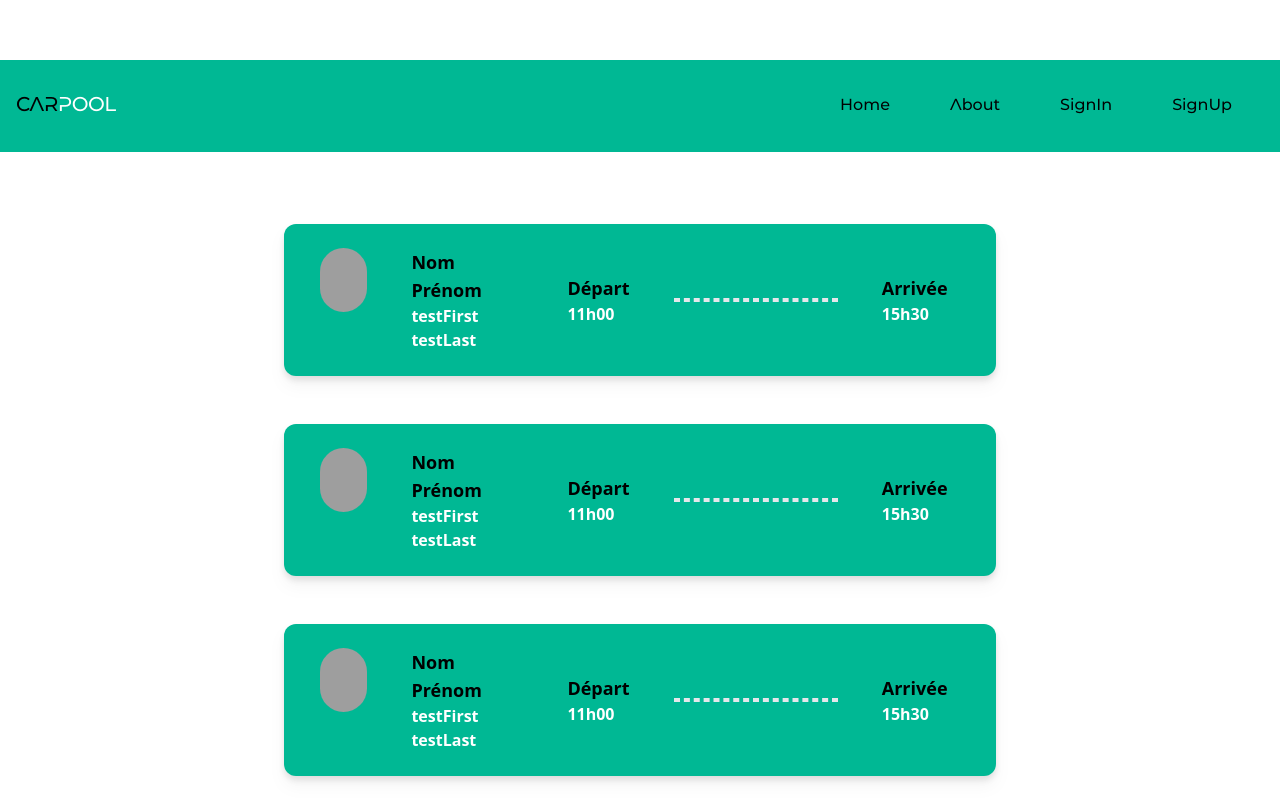
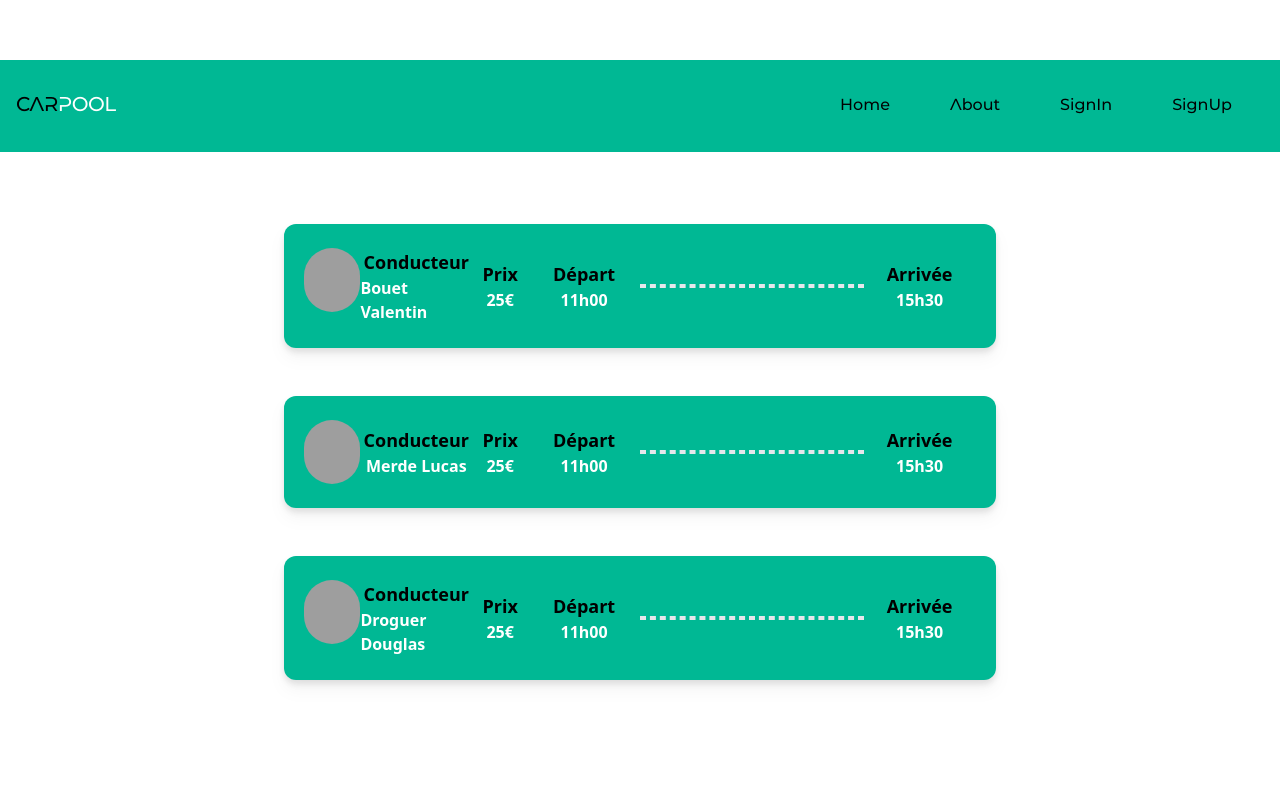
Before and after one commit to bertyn99/carpool-front, a Next.js app: page /search in a window 1280 px wide. Shown: the part 740-1540 px from the top of the page. After the commit the page ends 1444 px from the top, so only its background shows below. Built offline with nearby package versions, Linux system fonts and the light colour scheme; grey boxes are pictures that could not be loaded.

Commit message:
modify tripscard

```diff
--- a/app/search/page.tsx
+++ b/app/search/page.tsx
@@ -1,6 +1,7 @@
 import React from 'react';
 
 import TripsCardList from '@/components/tripscardlist/Tripscardlist';
+import Input from '@/components/inputs/Input';
 
 const Search = () => {
 
@@ -9,26 +10,29 @@ const Search = () => {
         {
             url: "https://picsum.photos/200/300",
             urlalt: "car",
-            NameFirst: "testFirst",
-            NameLast: "testLast",
+            NameFirst: "Bouet",
+            NameLast: "Valentin",
             StartDate: "11h00",
-            EndDate: "15h30"
+            EndDate: "15h30",
+            Price: "25"
         },
         {
             url: "https://picsum.photos/200/300",
             urlalt: "car",
-            NameFirst: "testFirst",
-            NameLast: "testLast",
+            NameFirst: "Merde",
+            NameLast: "Lucas",
             StartDate: "11h00",
-            EndDate: "15h30"
+            EndDate: "15h30",
+            Price: "25"
         },
         {
             url: "https://picsum.photos/200/300",
             urlalt: "car",
-            NameFirst: "testFirst",
-            NameLast: "testLast",
+            NameFirst: "Droguer",
+            NameLast: "Douglas",
             StartDate: "11h00",
-            EndDate: "15h30"
+            EndDate: "15h30",
+            Price: "25"
         },
       ];
       return (
--- a/components/tripscard/Tripscard.tsx
+++ b/components/tripscard/Tripscard.tsx
@@ -8,22 +8,26 @@ interface Props {
 
 const TripsCard = ({cardInfo}:Props) => {
     return (
-       <div className="flex flex-row justify-center w-4/6 rounded-xl my-6 bg-light-green py-6 px-5 drop-shadow-lg">
-            <div className='flex flex-col mx-4'>
+       <div className="flex flex-row justify-between w-4/6 rounded-xl my-6 bg-light-green py-6 px-5 drop-shadow-lg">
+            <div className='flex flex-col w-1/12 items-center'>
                 <img src={cardInfo.url} alt={cardInfo.urlalt} className=" w-16 h-16 rounded-full"/>
             </div>
-            <div className='flex flex-col justify-center w-fit px-3 mx-4'>
-                <h3 className='text-lg font-bold'>Nom Prénom</h3>
-                <h4 className=' text-base  font-bold text-white'>{cardInfo.NameFirst} {cardInfo.NameLast}</h4>
+            <div className='flex flex-col justify-center w-1/6 items-center'>
+                <h3 className='text-lg font-bold'>Conducteur</h3>
+                <h4 className='text-base  font-bold text-white'>{cardInfo.NameFirst} {cardInfo.NameLast}</h4>
             </div>
-            <div className='flex flex-col justify-center w-fit px-3 mx-4'>
+            <div className='flex flex-col justify-center w-1/12 items-center'>
+                <h3 className='text-lg font-bold'>Prix</h3>
+                <h4 className=' text-base  font-bold text-white'>{cardInfo.Price}€</h4>
+            </div>
+            <div className='flex flex-col justify-center w-1/6 items-center'>
                 <h3 className='text-lg font-bold'>Départ</h3>
                 <h4 className=' text-base  font-bold text-white'>{cardInfo.StartDate}</h4>
             </div>
-            <div className='flex flex-row justify-center w-2/6 mx-4 items-center'>
+            <div className='flex flex-row justify-center w-2/6 items-center'>
                 <hr className='border-dashed border-2 w-full'></hr>
             </div>
-            <div className='flex flex-col justify-center w-fit px-3 mx-4'>
+            <div className='flex flex-col justify-center w-1/6 items-center'>
                 <h3 className='text-lg font-bold'>Arrivée</h3>
                 <h4 className=' text-base  font-bold text-white'>{cardInfo.EndDate}</h4>
             </div>
--- a/types/types.ts
+++ b/types/types.ts
@@ -10,6 +10,7 @@ export type cardInfoType = {
 export type CardTripType = {
     url: string;
     urlalt: string;
+    Price: string;
     NameFirst: string;
     NameLast: string;
     StartDate: string;
```
